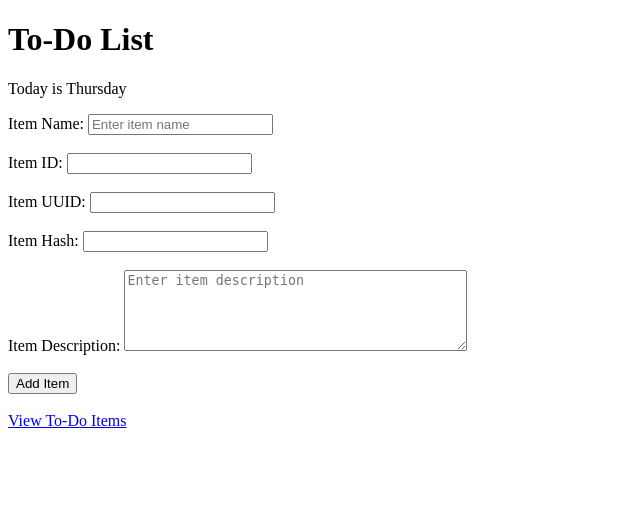
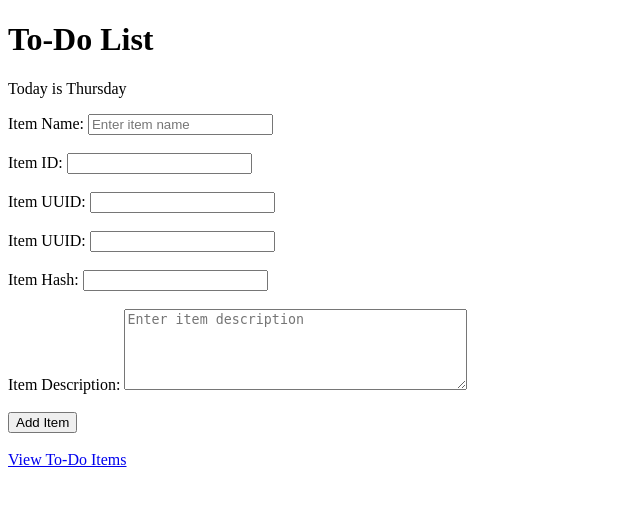
Before and after one commit to Lukky175/TuteDude_Git-GitHub, a Flask app: page / in a window 1280 px wide. Shown: the top 506 px of the page, without its empty margins (0-640 px from the left). Run offline with Flask 3, Linux system fonts and the light colour scheme.

Commit message:
Added Item UUID field

```diff
--- a/Flask Files/frontend/templates/index.html
+++ b/Flask Files/frontend/templates/index.html
@@ -45,6 +45,13 @@
         <br>
 
         <div>
+            <label for="itemUUID">Item UUID:</label>
+            <input type="text" id="itemUUID" name="itemUUID" required>
+        </div>
+
+        <br>
+
+        <div>
             <label for="itemHash">Item Hash:</label>
             <input type="text" id="itemHash" name="itemHash" required>
         </div>
```
